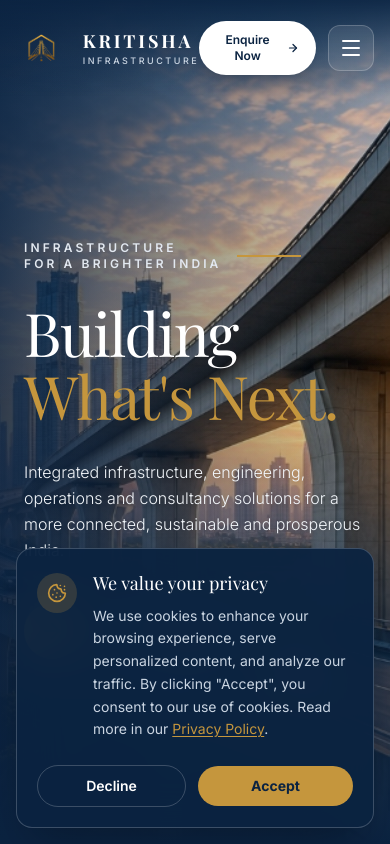
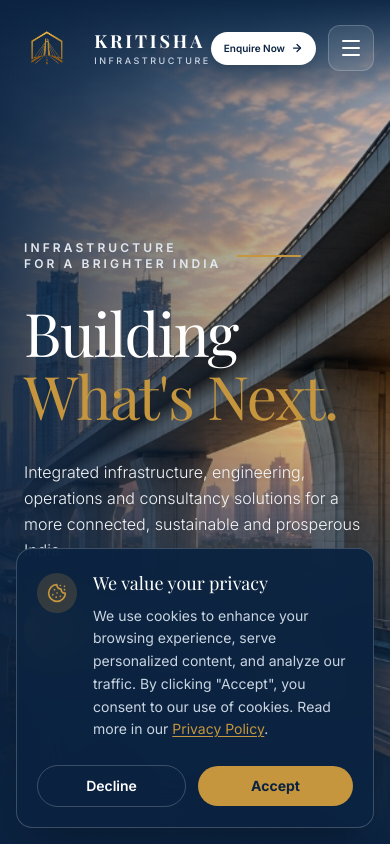
Before and after one commit to hackwithim/kritisha-website, a React (Vite) app: page / in a window 390 px wide. Shown: the top 844 px of the page. Built offline with nearby package versions, Linux system fonts and the light colour scheme; a web font is replaced by a local one.

Commit message:
Fix Enquire Now button wrapping on extra small screens

```diff
--- a/src/components/Header.jsx
+++ b/src/components/Header.jsx
@@ -236,10 +236,10 @@ export default function Header({ onOpenEnquire }) {
         <div className="flex items-center gap-3 sm:gap-4">
           <button
             onClick={onOpenEnquire}
-            className="inline-flex items-center gap-2 sm:gap-3 bg-white hover:bg-slate-100 text-[#0B2341] font-sans-ui text-xs sm:text-[15px] font-semibold px-4 sm:px-7 py-2.5 sm:py-3.5 rounded-full transition-all shadow-lg cursor-pointer border border-white/30 hover:scale-102"
+            className="inline-flex items-center gap-1.5 sm:gap-3 bg-white hover:bg-slate-100 text-[#0B2341] font-sans-ui text-[10px] sm:text-[15px] font-semibold px-3 sm:px-7 py-2 sm:py-3.5 rounded-full transition-all shadow-lg cursor-pointer border border-white/30 hover:scale-102"
           >
-            <span>Enquire Now</span>
-            <ArrowRight className="w-3.5 h-3.5 sm:w-4.5 sm:h-4.5 stroke-[2.5]" />
+            <span className="whitespace-nowrap">Enquire Now</span>
+            <ArrowRight className="w-3 h-3 sm:w-4.5 sm:h-4.5 stroke-[2.5]" />
           </button>
 
           {/* HAMBURGER TOGGLE FOR MOBILE (LG:HIDDEN) */}
```
